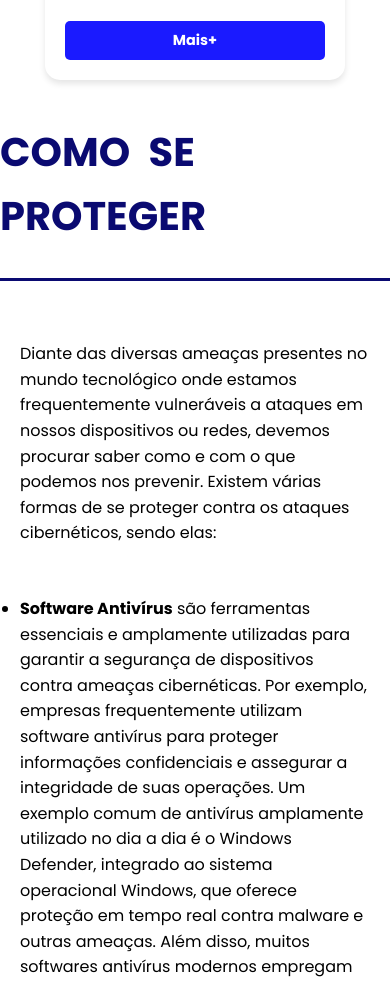
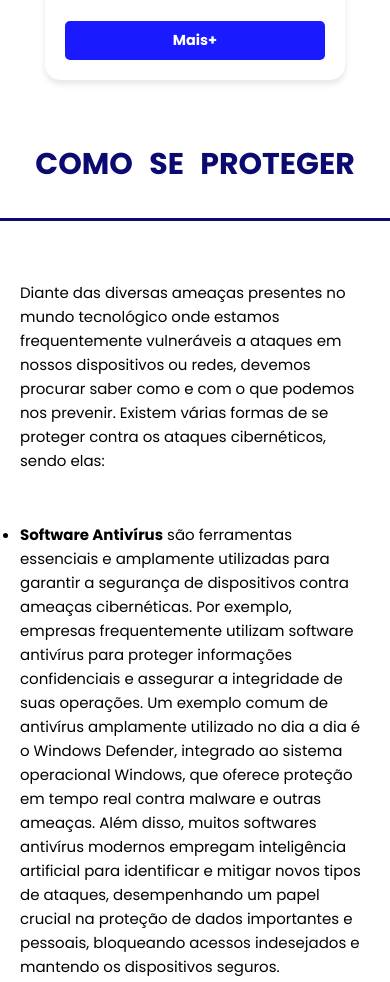
Before and after one commit to VeteranClock598/Ciberseguranca, a plain HTML site: page index.html in a window 390 px wide. Shown: the part 2550-3532 px from the top of the page. Drawn offline with Linux system fonts and the light colour scheme; a web font is replaced by a local one.

Commit message:
Update style.css

```diff
--- a/style.css
+++ b/style.css
@@ -230,9 +230,7 @@ header {
     top: 46px;
 }
 
-.defesa{
 
-}
 
 .p-defesa{
     background-color: rgb(255, 255, 255);
@@ -436,6 +434,17 @@ footer {
     .home li {
         left: 142px;
     }
+
+}
+
+@media (max-width:436px){
+    .defesa h2{
+        padding-top: 20px;
+        font-size: 30px;
+    }
+    .p-defesa{
+        font-size: 15px;
+    }
 }
 
 @media (max-width: 432px) {
```
